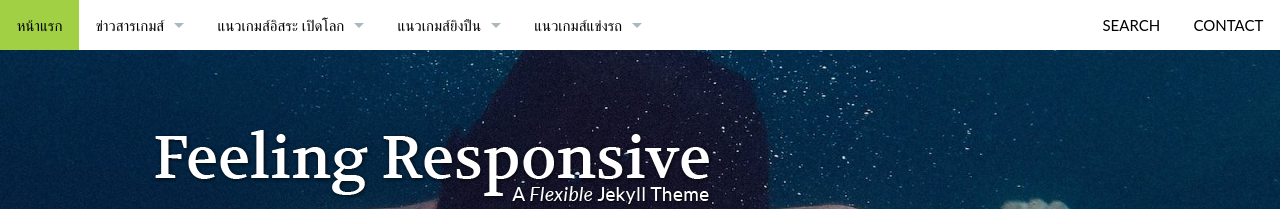
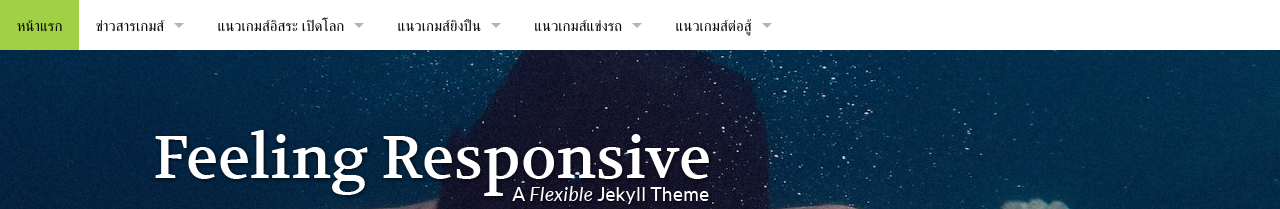
Before and after one commit to playgamenews/playgamenews.github.io, a Jekyll site: the page built from index.md, in a window 1280 px wide. Shown: the top 209 px of the page. Built offline with Jekyll 4.4.1, drawn with Linux system fonts in a browser that asks for light colours.

Commit message:
ต่อสู้

```diff
--- a/_data/navigation.yml
+++ b/_data/navigation.yml
@@ -54,10 +54,9 @@
   - title: "รีวิวเกมส์ Need for speed"
     url: "/blog/"
 
-- title: "Search"
-  url: "/search/"
-  side: right
-
-- title: "Contact"
-  url: "/contact/"
-  side: right
+- title: "แนวเกมส์ต่อสู้"
+  url: "/blog/"
+  side: left
+  dropdown:
+  - title: "รีวิวเกมส์ 7k for kakao"
+    url: "/blog/"
```
